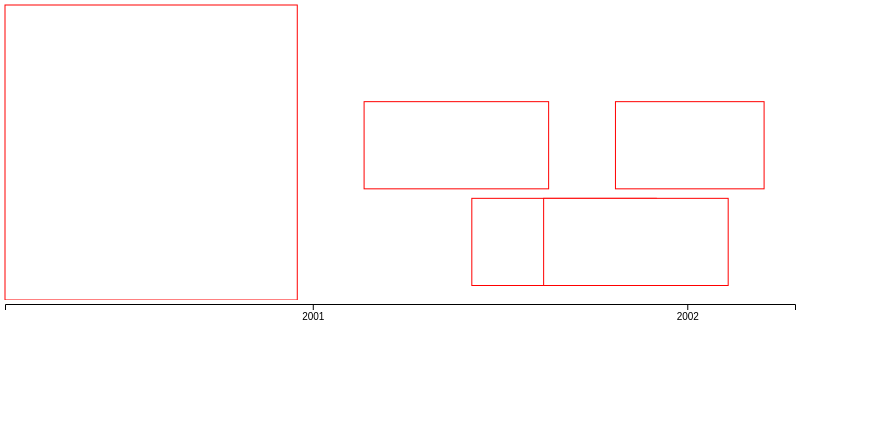
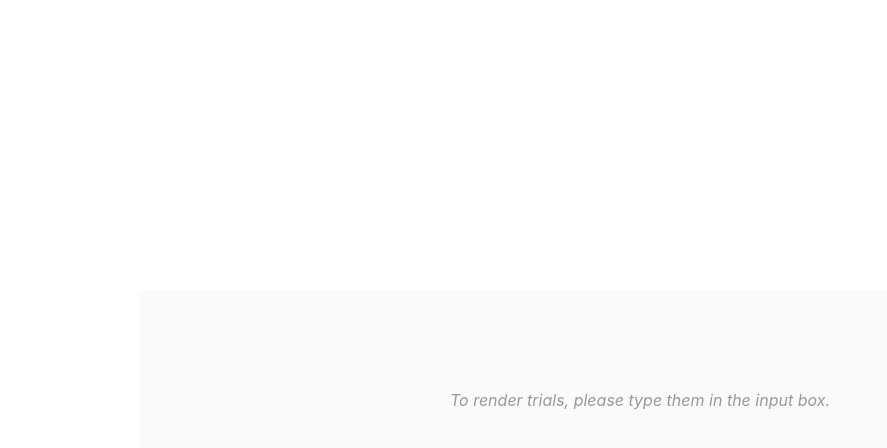
Before and after one commit to XavierJp/timeline-assignment, a React (Create React App) app: page / in a window 1280 px wide. Shown: the top 448 px of the page, without its empty margins (0-887 px from the left). Built offline with nearby package versions, Linux system fonts and the light colour scheme; the HTML template or start-up script is replaced by a standard one.

Commit message:
make it fancy and fix algo

```diff
--- a/src/App.css
+++ b/src/App.css
@@ -0,0 +1,10 @@
+#timeline-container {
+    display:flex;
+    flex-direction: column;
+}
+
+#app-container {
+    user-select: none;
+    display:flex;
+    flex-direction: column;
+}
--- a/src/App.js
+++ b/src/App.js
@@ -2,102 +2,41 @@ import React, { Component } from 'react';
 import './App.css';
 import Timeline from './components/timeline.js';
 import TimelineAxis from './components/timelineAxis.js';
+import timelineFactory, { getDate } from './timelineCore.js';
 
 class App extends Component {
     constructor() {
         super();
 
-        const trials = [
-          { start: 5, end: 50, title: 'Study of Bendamustine' },
-          { start: 55, end: 85, title: 'ASCT With Nivolumab' },
-          { start: 70, end: 100, title: 'Study of Stockolm' },
-          { start: 80, end: 110, title: 'Study of Stockolm 2' },
-          { start: 90, end: 115, title: 'Bortezomib' },
-        ];
-        const orderByDate = (trial1,trial2)=> trial1.start > trial2.start ? 1 : -1;
-        const res = trials
-            .sort(orderByDate)
-            .map((trial, index) => {
-                return Object.assign({}, trial, {
-                    id : index,
-                    x : [trial.start, trial.end],
-                    y : [0,100],
-                    simultaneousTrials : [],
-                    rowIdx : 0,
-                    rowTotal : 0,
-                });
-            }
-        );
-
-        // compute simulatneous trials
-        for(let trialIdx = 0; trialIdx<res.length; trialIdx++) {
-            const currentTrial = res[trialIdx];
-
-            const simultaneousTrials = res.filter(trial => {
-                return (trial.start > currentTrial.start && trial.start < currentTrial.end)
-                    || (trial.end > currentTrial.start && trial.end < currentTrial.end);
-            })
-
-            for(let i = 0; i<simultaneousTrials.length; i++) {
-                simultaneousTrials[i].simultaneousTrials.push(currentTrial);
-                simultaneousTrials[i].rowIdx += 1;
-            }
-        }
-        // compute rowIdx
-        for(let trialIdx = 0; trialIdx<res.length; trialIdx++) {
-            const currentTrial = res[trialIdx];
-            currentTrial.simultaneousTrials.sort(orderByDate);
-
-            if(currentTrial.rowIdx > 0) {
-                if(currentTrial.rowTotal === 0) {
-                    const getRowTotal = (trials, start, max)=>{
-                        return trials.reduce((acc, trial)=>{
-                            if(trials.length===0)
-                                return max;
-                            const m = Math.max(max, trial.simultaneousTrials.length);
-                            const trialToParse = trial.simultaneousTrials.filter(c=>c.start<start);
-                            return Math.max(getRowTotal(trialToParse,trial.start,m),m);
-                        },0)
-                    }
-                    const setRowTotal = (trial, rowTotal)=>{
-                        trial.rowTotal = rowTotal;
-                        trial.simultaneousTrials.filter(c=>c.start<trial.start).map(c=>setRowTotal(c, rowTotal))
-                    }
-
-                    const rowTotal = getRowTotal(currentTrial.simultaneousTrials, currentTrial.start, currentTrial.rowIdx);
-                    setRowTotal(currentTrial, rowTotal);
-                }
-
-                const rowHeight = (currentTrial.y[1] - currentTrial.y[0])/currentTrial.rowTotal;
-                const startHeight = currentTrial.y[0]+rowHeight*(currentTrial.rowIdx-1);
-
-                currentTrial.y = [startHeight, startHeight+rowHeight-5];
-            }
-        }
-
-        const xBoundaries = [Math.min(...trials.map(trial=>trial.start)),Math.max(...trials.map(trial=>trial.end))];
-        const initialDate = new Date(2000, 1,1);
-        const startDate = (new Date(initialDate)).setDate(initialDate.getDate()+xBoundaries[0]*7);
-        const endDate = (new Date(initialDate)).setDate(initialDate.getDate()+xBoundaries[1]*7);
-
+        window.updateTimeLine = (trials) => {
+            this.setState({...timelineFactory(trials)});
+        };
 
         this.state = {
-            trials : res,
-            dates : [startDate, endDate],
-            xBoundaries : xBoundaries
+            ...timelineFactory([]),
+            width:1000,
+            height:300
         }
     }
     render() {
         return (
-            <div className="App">
+            <div id="app-container">
+                { this.state.trials.length === 0 &&
+                    <div id="no-trials">To render trials, please type them in the input box.</div>
+                }
+                { this.state.trials.length > 0 &&
+                    <div id="timeline-container">
                         <Timeline
-                    xBoundaries={this.state.xBoundaries}
+                            boundaries={this.state.boundaries}
                             trials={this.state.trials}
-                    width={800}
-                    height={300}/>
+                            width={this.state.width}
+                            height={this.state.height}
+                            getDate={getDate} />
                         <TimelineAxis
-                    dates={this.state.dates}
-                    width={800}/>
+                            dates={this.state.boundariesAsDates}
+                            width={this.state.width}/>
+                    </div>
+                }
             </div>
         );
     }
--- a/src/components/d3TimelineAxis.js
+++ b/src/components/d3TimelineAxis.js
@@ -4,7 +4,6 @@ import * as d3Scale from 'd3-scale';
 import * as d3Time from 'd3-time';
 
 const axisFactory = (domElement, data, width, height) => {
-
     const scale = d3Scale.scaleTime()
         .domain(data)
         .range([5, width-5]);
--- a/src/components/timeline.css
+++ b/src/components/timeline.css
@@ -1,13 +1,34 @@
-#timeline-container {
 
+
+.timeline-box {
+    fill : #E76B74;
+    transition: all 0.3s ease-in-out;
 }
 
-.timeline-box {
-    fill : #fff;
-    stroke:red;
+.timeline-title-container {
+    fill:#3c4859;
 }
 
-.timeline-box:hover {
-    stroke:black;
-    cursor:pointer;
+.timeline-title-text {
+    fill:#D7AF70;
+    white-space: nowrap;
 }
+
+.timeline-box-container {
+    white-space: nowrap;
+}
+
+.timeline-box-container:hover > .timeline-date {
+    opacity:1;
+}
+
+.timeline-box-container:hover > .timeline-box {
+    fill:#EA526F;
+}
+
+.timeline-date {
+    font-size:14px;
+    fill:#eee;
+    opacity:0;
+    transition: 0.3s opacity ease-in-out;
+}
--- a/src/components/timeline.js
+++ b/src/components/timeline.js
@@ -7,29 +7,36 @@ class Timeline extends Component {
         super(props);
 
         this.scaleX = d3Scale.scaleLinear()
-            .domain(this.props.xBoundaries)
-            .range([5, this.props.width-5]);
+            .domain(this.props.boundaries)
+            .range([0, this.props.width]);
 
         this.scaleY = d3Scale.scaleLinear()
             .domain([0,100])
-            .range([5, this.props.height-5]);
+            .range([0, this.props.height]);
+
+        this.formatDate = (dateAsNumber) => {
+            const date = new Date(props.getDate(dateAsNumber));
+            var options = { year: 'numeric', month: 'long'};
+            return new Intl.DateTimeFormat('en-US', options).format(date);
+        }
     }
 
     render() {
-        const { width, height, trials } = this.props;
+        const { width, height, trials, getDate } = this.props;
         return (
-            <svg id="timeline-container" width={width} height={height} id="svg">
+            <svg id="timeline" width={width} height={height}>
                 {
                     trials.map((trial, index)=> {
                         return(
-                            <rect
+                            <TimelineBox
                                 key={index}
-                                width={this.scaleX(trial.x[1]-trial.x[0])}
-                                height={this.scaleY(trial.y[1]-trial.y[0])}
+                                width={this.scaleX(trial.x[1])-this.scaleX(trial.x[0])}
+                                height={this.scaleY(trial.y[1])-this.scaleY(trial.y[0])-5}
                                 x={this.scaleX(trial.x[0])}
                                 y={this.scaleY(trial.y[0])}
-                                className='timeline-box'
-                            />
+                                title={trial.title}
+                                startDate={this.formatDate(trial.start)}
+                                endDate={this.formatDate(trial.end)}/>
                         )
                     })
                 }
@@ -38,4 +45,30 @@ class Timeline extends Component {
     }
 }
 
+const TimelineBox = (props) => (
+    <g className='timeline-box-container'>
+        <rect
+            width={props.width}
+            height={props.height}
+            x={props.x}
+            y={props.y}
+            className='timeline-box'
+        />
+        <rect
+            width={props.width}
+            height={Math.min(props.height, 20)}
+            x={props.x}
+            y={props.y}
+            className='timeline-title-container'
+        />
+        <text x={props.x+10}
+            y={props.y+15}
+            className='timeline-title-text'>{props.title}</text>
+        <text x={props.x+10}
+            y={props.y+35}
+            className='timeline-date'>{props.startDate+' - '+props.endDate}</text>
+    </g>
+)
+
+
 export default Timeline;
--- a/src/components/timelineAxis.js
+++ b/src/components/timelineAxis.js
@@ -12,8 +12,8 @@ class TimelineAxis extends Component {
 
     render() {
         return (
-            <div id="timeline-axis">
-            </div>
+            <span id="timeline-axis">
+            </span>
         )
     }
 }
--- a/src/index.css
+++ b/src/index.css
@@ -5,5 +5,43 @@ body, html {
 body {
   margin: 0;
   padding: 0;
-  font-family: sans-serif;
+  font-family: -apple-system, BlinkMacSystemFont,'Helvetica Neue','Segoe UI', 'Roboto', 'Oxygen', 'Ubuntu', 'Cantarell', 'Fira Sans', 'Droid Sans', 'Helvetica Neue',sans-serif;
+
+  align-items: center;
+  justify-content: center;
+  display: flex;
+  flex-direction: column;
 }
+
+h1 {
+    font-weight: 100;
+    text-align: center;
+    color: #666;
+    margin-bottom: 50px;
+    margin-top: 0px;
+    font-size: 50px;
+}
+
+#trial-input-area{
+    width:995px;
+    resize: none;
+    margin-top: 15px;
+}
+
+#input-error-area {
+    width:1000px;
+    color: #ff8585;
+    background-color: #ffdada;
+    text-align: center;
+    margin-top: 15px;
+    display:none;
+}
+
+#no-trials {
+    background-color:#fafafa;
+    text-align: center;
+    color:#999;
+    font-style: italic;
+    width: 1000px;
+    padding: 100px 0px;
+}
--- a/src/index.js
+++ b/src/index.js
@@ -4,5 +4,5 @@ import './index.css';
 import App from './App';
 import registerServiceWorker from './registerServiceWorker';
 
-ReactDOM.render(<App />, document.getElementById('root'));
+ReactDOM.render(<App/>, document.getElementById('root'));
 registerServiceWorker();
--- /dev/null
+++ b/src/timelineCore.js
@@ -0,0 +1,112 @@
+
+
+/* CORE algo : main logic is here **/
+
+const timelineFactory = (trials) => {
+
+    /** DATES **/
+    const timeline = {
+        boundaries : [Math.min(...trials.map(trial=>trial.start)),Math.max(...trials.map(trial=>trial.end))],
+    };
+    timeline.boundariesAsDates = getDateBoundaries(timeline.boundaries);
+
+    /** TRIALS : COMPUTE SIMULTANEOUS TRIALS **/
+
+    // compute list of simultaneous trial
+    const trialsWithMetaData = trials.sort(orderByDate).map((trial,index)=> {
+        return  Object.assign({}, trial, {
+                id : index, // unique trial identifier, ordered by date
+                x : [trial.start, trial.end],
+                y : [0,100],
+                simultaneousTrials : [], // list of simultaneous trials
+                rowIdx : 0, // row position
+                rowTotal : 0, // how many rows
+        });
+    });
+
+    // compute simultaneous trials
+    for(let trialId=0; trialId<trialsWithMetaData.length; trialId++) {
+       const currentTrial = trialsWithMetaData[trialId];
+
+       currentTrial.simultaneousTrials = trialsWithMetaData.filter(trial => {
+            if(trial.start >= currentTrial.start && trial.start <= currentTrial.end)
+                return true;
+
+            if(trial.end >= currentTrial.start && trial.end <= currentTrial.end)
+                return true;
+            return false;
+        }).filter(trial=>trial.id!==currentTrial.id)
+    };
+
+    // compute rowTotal
+    for(let trialId=0; trialId<trialsWithMetaData.length; trialId++) {
+        const currentTrial = trialsWithMetaData[trialId];
+
+        currentTrial.simultaneousTrials.sort(orderByDate);
+
+        // if more than one row => compute number of row
+        if(currentTrial.rowTotal === 0) {
+            const rowTotal = getRowTotalReccursive(currentTrial.simultaneousTrials, currentTrial.start, currentTrial.rowIdx);
+            setRowTotalReccursive(currentTrial, rowTotal);
+        }
+    };
+
+    // compute rowIdx and coordinates
+    for(let trialIdx = 0; trialIdx<trialsWithMetaData.length; trialIdx++) {
+        const currentTrial = trialsWithMetaData[trialIdx];
+
+        if(currentTrial.rowIdx>0 || currentTrial.rowTotal === 0)
+            continue;
+
+        const simultaneousTrialsPosition = currentTrial.simultaneousTrials.map(c=>c.rowIdx);
+
+        for (let i =1; i<=currentTrial.rowTotal; i++) {
+            if(currentTrial.rowIdx === 0 && simultaneousTrialsPosition.indexOf(i) === -1) {
+                currentTrial.rowIdx = i;
+            }
+        }
+
+        const rowHeight = (currentTrial.y[1] - currentTrial.y[0])/currentTrial.rowTotal;
+        const startHeight = currentTrial.y[0]+rowHeight*(currentTrial.rowIdx-1);
+
+        currentTrial.y = [startHeight, startHeight+rowHeight];
+    }
+
+    timeline.trials = trialsWithMetaData;
+
+    return timeline;
+}
+
+/** UTILS FUNCTION **/
+
+// parse all the simultaneous trial to get the max number of simultaneous trial
+const getRowTotalReccursive = (trials, start, max)=>{
+    return trials.reduce((acc, trial)=>{
+        if(trials.length===0)
+            return max;
+        const m = Math.max(max, trial.simultaneousTrials.length);
+        const trialToParse = trial.simultaneousTrials.filter(c=>c.start<start);
+        return Math.max(getRowTotalReccursive(trialToParse,trial.start,m),m);
+    },0)
+}
+
+// reccursively set the row total number
+const setRowTotalReccursive = (trial, rowTotal)=>{
+    trial.rowTotal = rowTotal;
+    trial.simultaneousTrials.filter(c=>c.start<trial.start).map(c=>setRowTotalReccursive(c, rowTotal))
+}
+
+// turn the boundaries as number into boundaries as date
+const getDateBoundaries = (bounds) => {
+    return [getDate(bounds[0]), getDate(bounds[1])];
+}
+
+export const getDate = (dateAsNumber) => {
+    const initialDate = new Date(2000, 1,1);
+    return (new Date(initialDate)).setMonth(initialDate.getMonth()+dateAsNumber);
+}
+
+// orderBy date
+const orderByDate = (trial1,trial2)=> trial1.start > trial2.start ? 1 : -1;
+
+export default timelineFactory;
```
Lines whose indentation alone changed are shown as unchanged.
